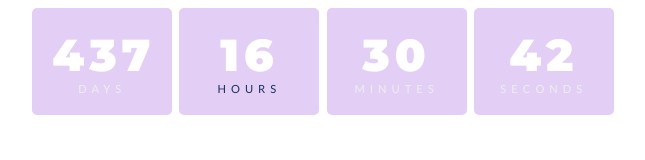
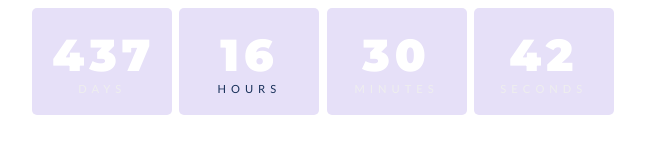
Before and after one commit to Kimhyungtak/notion_time, a plain HTML site: page index.html in a window 1280 px wide. Shown: the whole page, without its empty margins (317-962 px from the left). Drawn offline with Linux system fonts and the light colour scheme.

Commit message:
index.html

```diff
--- a/index.html
+++ b/index.html
@@ -28,20 +28,20 @@ body{
 }
 
 .days {
-  background: #E3CEF6;
+  background: #E6E0F8;
 }
 
 .hours {
-  background: #E3CEF6;
+  background: #E6E0F8;
   color: #183059;
 }
 
 .minutes {
-  background: #E3CEF6;
+  background: #E6E0F8;
 }
 
 .seconds {
-  background: #E3CEF6;
+  background: #E6E0F8;
 }
 
 .numbers {
```
